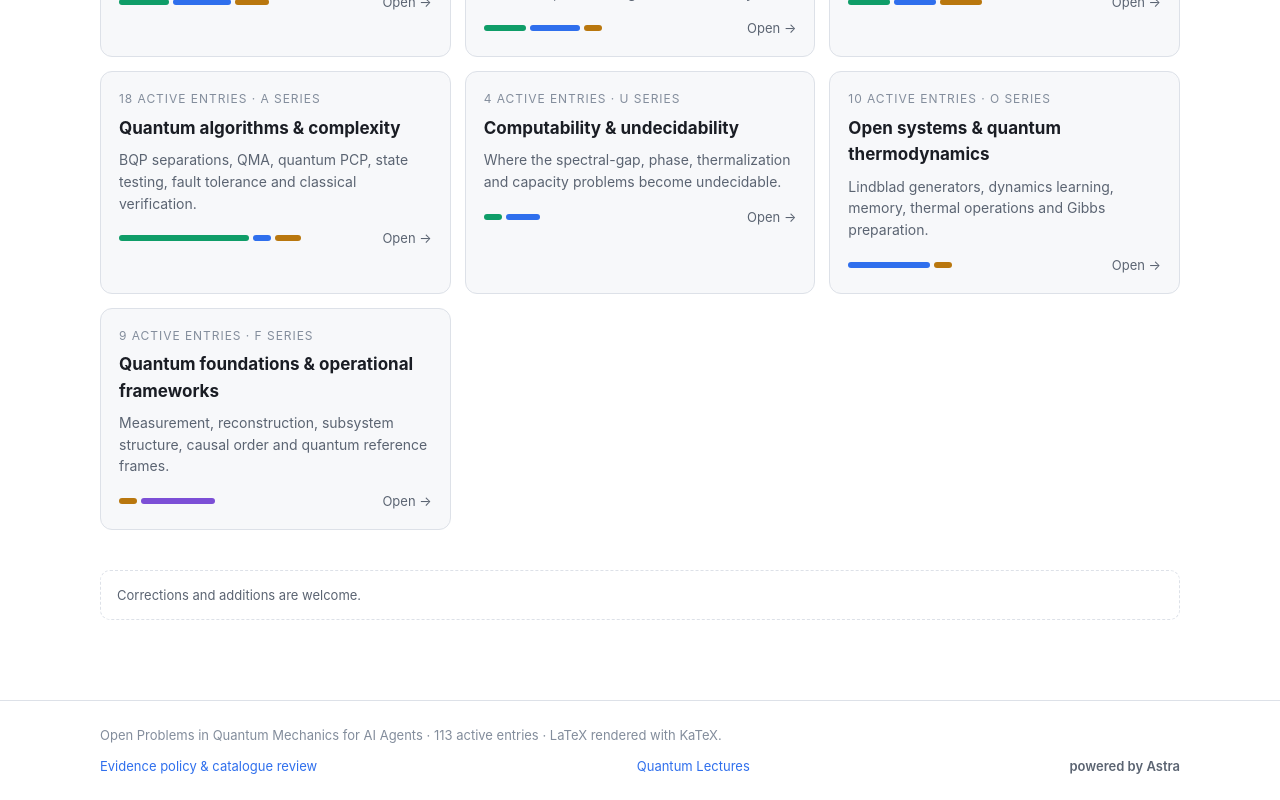
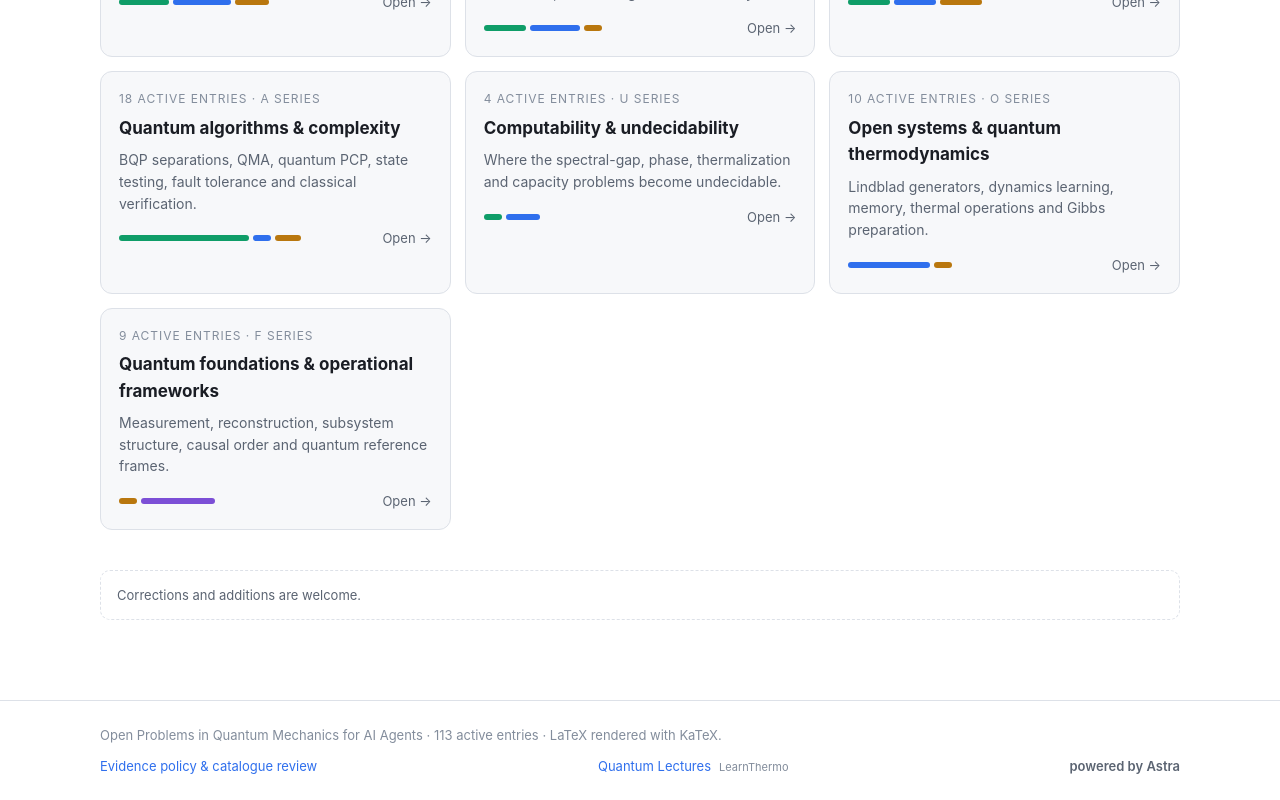
Before and after one commit to jpbruneton/open_quantum_problems, a Next.js app: page / in a window 1280 px wide. Shown: the part 1156-1956 px from the top of the page. Built offline with nearby package versions, Linux system fonts and the light colour scheme.

Commit message:
Add LearnThermo footer link

```diff
--- a/app/globals.css
+++ b/app/globals.css
@@ -217,6 +217,8 @@ td.stmt .katex { font-size: 1em; }
 
 .site-footer { border-top: 1px solid var(--border); padding: 24px 0; color: var(--muted-2); font-size: 13px; }
 .footer-meta { display: flex; flex-wrap: wrap; align-items: center; justify-content: space-between; gap: 12px; margin-top: 10px; }
+.footer-resources { display: inline-flex; align-items: baseline; gap: 8px; }
+.footer-resource-secondary { color: var(--muted-2); font-size: 11px; }
 .astra-credit { color: var(--muted); font-weight: 600; }
 .review-note, .archive-note { margin: 22px 0; padding: 16px 18px; border: 1px solid var(--border); border-left: 3px solid var(--accent); border-radius: 10px; background: var(--panel); font-size: 14px; }
 .archive-note p { margin: 8px 0; }
--- a/app/page.js
+++ b/app/page.js
@@ -569,7 +569,10 @@ function Footer() {
         <span>Open Problems in Quantum Mechanics for AI Agents · {PROBLEMS.length} active entries · LaTeX rendered with KaTeX.</span>
         <div className="footer-meta">
           <a href="#review">Evidence policy &amp; catalogue review</a>
-          <a href="https://quantumlectures.org/en">Quantum Lectures</a>
+          <span className="footer-resources">
+            <a href="https://quantumlectures.org/en">Quantum Lectures</a>
+            <a className="footer-resource-secondary" href="https://learnthermo.org/">LearnThermo</a>
+          </span>
           <span className="astra-credit">powered by Astra</span>
         </div>
       </div>
```
Also changed, not shown: 1 other file (tests, documents, lock files or other folders).
